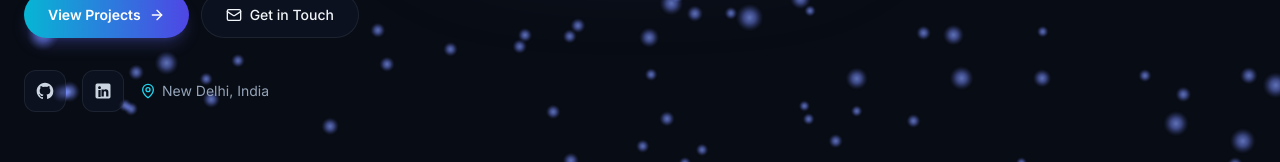
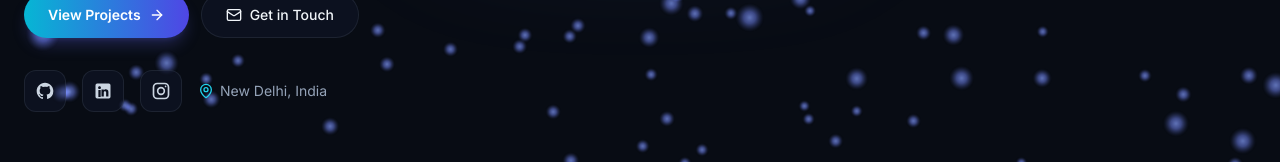
Before and after one commit to shreyvirmani/shreyvirmani, a React (Vite) app: page / in a window 1280 px wide. Shown: the part 446-608 px from the top of the page. Built offline with nearby package versions, Linux system fonts and the light colour scheme.

Commit message:
feat(social): add Instagram link & icon to Hero and Footer, and avatar in Footer

```diff
--- a/src/components/Footer.jsx
+++ b/src/components/Footer.jsx
@@ -1,5 +1,5 @@
 import React from 'react';
-import { GithubIcon, LinkedinIcon } from './Icons';
+import { GithubIcon, LinkedinIcon, InstagramIcon } from './Icons';
 import { portfolioData } from '../data/portfolioData';
 
 export default function Footer() {
@@ -11,8 +11,12 @@ export default function Footer() {
       <div className="container mx-auto px-4 md:px-6 py-10 flex flex-col sm:flex-row items-center justify-between gap-6">
         <div className="text-center sm:text-left">
           <div className="flex items-center gap-2 justify-center sm:justify-start mb-1">
-            <span className="w-7 h-7 rounded-lg bg-gradient-to-tr from-cyan-500 to-indigo-600 flex items-center justify-center text-[10px] font-bold">
-              SV
+            <span className="w-8 h-8 rounded-full overflow-hidden ring-2 ring-cyan-400/40 flex items-center justify-center">
+              <img
+                src="/profile.jpg"
+                alt={personal.name}
+                className="w-full h-full object-cover"
+              />
             </span>
             <span className="text-white font-semibold">{personal.name}</span>
           </div>
@@ -27,8 +31,12 @@ export default function Footer() {
             <GithubIcon className="w-4 h-4" />
           </a>
           <a href={personal.linkedin} target="_blank" rel="noreferrer" aria-label="LinkedIn"
-             className="p-2.5 rounded-xl glass text-slate-300 hover:text-white hover:border-indigo-400/40 transition-all">
+             className="p-2.5 rounded-xl glass text-slate-300 hover:text-white hover:border-cyan-400/40 transition-all">
             <LinkedinIcon className="w-4 h-4" />
+          </a>
+          <a href={personal.instagram} target="_blank" rel="noreferrer" aria-label="Instagram"
+             className="p-2.5 rounded-xl glass text-slate-300 hover:text-white hover:border-pink-400/40 transition-all">
+            <InstagramIcon className="w-4 h-4" />
           </a>
           <a href={`mailto:${personal.email}`}
              className="px-4 py-2.5 rounded-xl glass text-sm text-slate-300 hover:text-white hover:border-cyan-400/40 transition-all">
--- a/src/components/Hero.jsx
+++ b/src/components/Hero.jsx
@@ -1,7 +1,7 @@
 import React, { useEffect, useState } from 'react';
 import { ArrowRight, ExternalLink, Mail, MapPin } from 'lucide-react';
 import { portfolioData } from '../data/portfolioData';
-import { GithubIcon, LinkedinIcon } from './Icons';
+import { GithubIcon, LinkedinIcon, InstagramIcon } from './Icons';
 
 const ROLES = [
   'AI & Machine Learning Engineer',
@@ -102,6 +102,10 @@ export default function Hero() {
                className="p-2.5 rounded-xl glass text-slate-300 hover:text-white hover:border-indigo-400/40 transition-all">
               <LinkedinIcon className="w-5 h-5" />
             </a>
+            <a href={personal.instagram} target="_blank" rel="noreferrer" aria-label="Instagram"
+               className="p-2.5 rounded-xl glass text-slate-300 hover:text-white hover:border-pink-400/40 transition-all">
+              <InstagramIcon className="w-5 h-5" />
+            </a>
             <span className="inline-flex items-center gap-1.5 text-sm text-slate-400">
               <MapPin className="w-4 h-4 text-cyan-400" />
               {personal.location}
--- a/src/components/Icons.jsx
+++ b/src/components/Icons.jsx
@@ -15,3 +15,11 @@ export function LinkedinIcon({ className = "w-4 h-4" }) {
     </svg>
   );
 }
+
+export function InstagramIcon({ className = "w-4 h-4" }) {
+  return (
+    <svg className={className} fill="currentColor" viewBox="0 0 24 24">
+      <path d="M7.5 2h9A5.5 5.5 0 0 1 22 7.5v9a5.5 5.5 0 0 1-5.5 5.5h-9A5.5 5.5 0 0 1 2 16.5v-9A5.5 5.5 0 0 1 7.5 2zm0 2A3.5 3.5 0 0 0 4 7.5v9A3.5 3.5 0 0 0 7.5 20h9a3.5 3.5 0 0 0 3.5-3.5v-9A3.5 3.5 0 0 0 16.5 4h-9zM12 7a5 5 0 1 1 0 10 5 5 0 0 1 0-10zm0 2a3 3 0 1 0 0 6 3 3 0 0 0 0-6zm5.5-3.5a1 1 0 1 1 0 2 1 1 0 0 1 0-2z" />
+    </svg>
+  );
+}
--- a/src/data/portfolioData.js
+++ b/src/data/portfolioData.js
@@ -11,6 +11,7 @@ export const portfolioData = {
     github: "https://github.com/shreyvirmani",
     githubUsername: "shreyvirmani",
     linkedin: "https://www.linkedin.com/in/shrey-virmani",
+    instagram: "https://www.instagram.com/shrey_virmani",
   },
 
   stats: [
```
